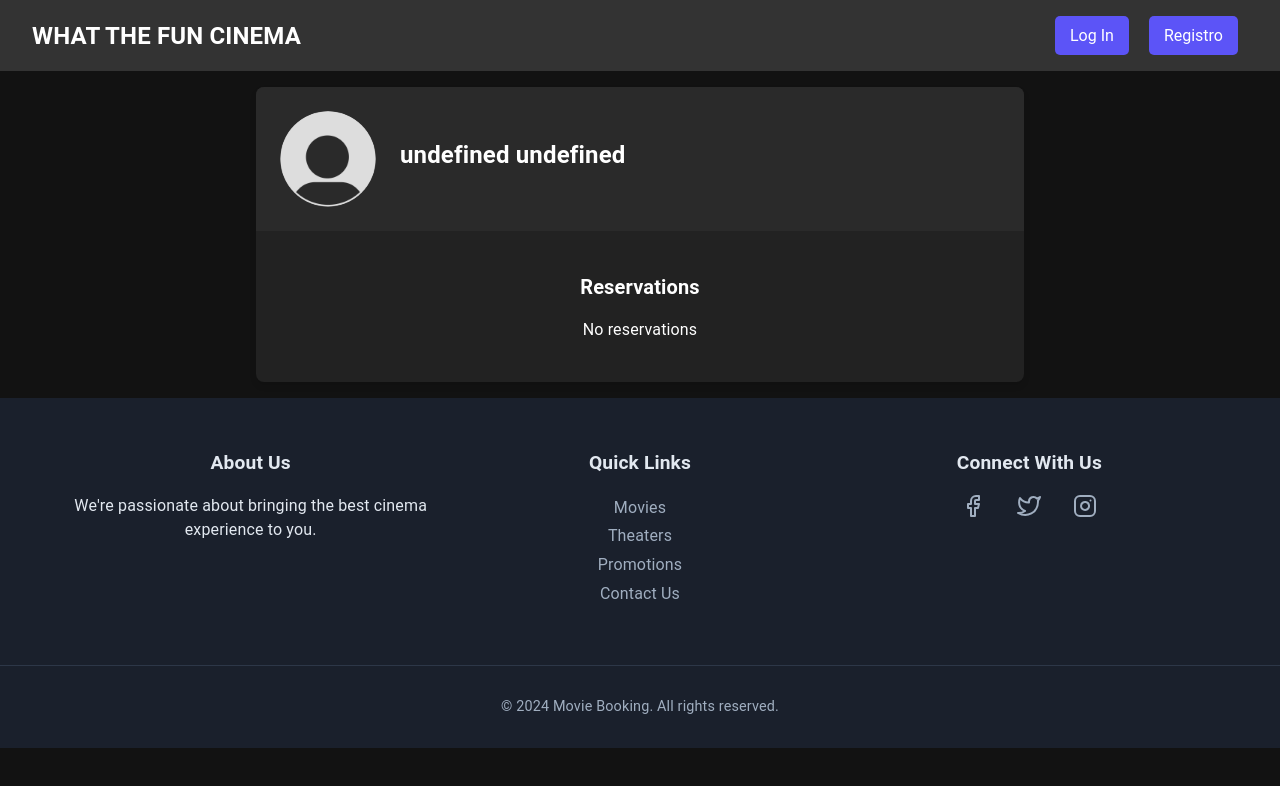
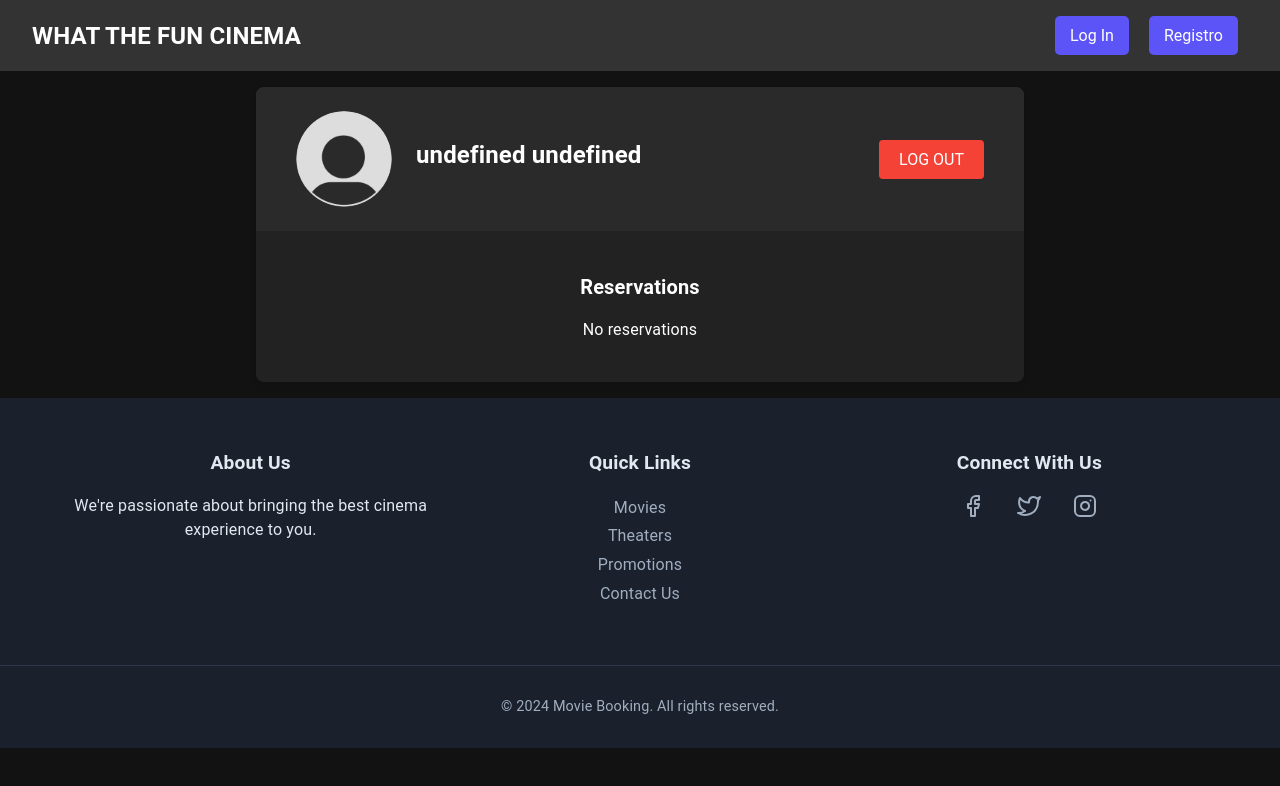
Before and after one commit to buenahora/proyectoticreact, a React (Create React App) app: page /profile in a window 1280 px wide. Shown: the top 786 px of the page. Built offline with nearby package versions, Linux system fonts and the light colour scheme.

Commit message:
Cerrar Sesion

```diff
--- a/src/App.js
+++ b/src/App.js
@@ -9,6 +9,7 @@ import NavBar from './components/NavBar/NavBar.jsx';
 import Footer from './components/Footer/Footer.jsx';
 import Movie from './components/Movie/Movie.jsx';
 import Profile from './components/Profile/Profile.jsx';
+import { useState } from 'react';
 
 
 import { ThemeProvider, createTheme } from '@mui/material/styles';
@@ -16,6 +17,8 @@ import CssBaseline from '@mui/material/CssBaseline';
 import ReservationSeats from './components/ReservationSeats/ReservationSeats.jsx';
 
 export default function App() {
+
+  const [usernameState, setUsernameState] = useState("")
 
   const darkTheme = createTheme({
     palette: {
@@ -28,15 +31,15 @@ export default function App() {
       <CssBaseline />
       <Router>
       <div className="App">
-      <NavBar />
+      <NavBar usernameState = {usernameState} />
         <Routes>
           <Route path="/" element={<Home />} />
-          <Route path="/login" element={<Login />} />
+          <Route path="/login" element={<Login setUsernameState={setUsernameState}/>} />
           <Route path="/register" element={<Register />} />
           <Route path="/reservation" element={<Reservation />} />
           <Route path="/movie/:movieId" element={<Movie />} />
           <Route path="/reservation/:cinemaId/:functionId/:dateTime" element={<ReservationSeats />} />
-          <Route path="/profile" element={<Profile />} />
+          <Route path="/profile" element={<Profile setUsernameState={setUsernameState} usernameState={usernameState}/>} />
 
         </Routes>
         <Footer />
--- a/src/components/Login/Login.tsx
+++ b/src/components/Login/Login.tsx
@@ -5,7 +5,7 @@ import { useNavigate } from 'react-router-dom';
 // import custom Hook useCookie
 import useCookie from '../../useCookie.js';
 
-export default function CinemaLogin() {
+export default function CinemaLogin({setUsernameState}) {
 
   const [email, setEmail] = useState(''); // Nuevo estado para el email
   const [password, setPassword] = useState('');
@@ -73,6 +73,9 @@ export default function CinemaLogin() {
         setUsername(email, 1);
         setUserId(data.userId, 1);
       }
+
+      setUsernameState(email);
+
 
       // Navigate to another page or show success message
 
--- a/src/components/NavBar/NavBar.jsx
+++ b/src/components/NavBar/NavBar.jsx
@@ -2,11 +2,9 @@ import React from 'react';
 import { Link } from 'react-router-dom';
 import './NavBar.css';
 import useCookie from '../../useCookie.js';
-import { useEffect } from 'react';
+import { useEffect, useState } from 'react'
 
-const NavBar = () => {
-
-  let { cookieValue: username, setCookie: setUsername, deleteCookie: deleteUsername } = useCookie("username");
+const NavBar = ({usernameState}) => {
 
   return (
     <nav className="navbar">
@@ -17,7 +15,7 @@ const NavBar = () => {
       </Link>
 
       <div className="navbar-links">
-        {!username ? (
+        {!usernameState ? (
           <>
             <Link to="/login">
               <button>Log In</button>
@@ -28,7 +26,7 @@ const NavBar = () => {
           </>
         ) : (
           <div className="navbar-username">
-            <Link to={'/profile'}>{username}</Link>
+            <Link to={'/profile'}>{usernameState}</Link>
           </div>
         )}
       </div>
--- a/src/components/Profile/Profile.jsx
+++ b/src/components/Profile/Profile.jsx
@@ -3,13 +3,17 @@ import styles from './Profile.module.css'
 import { useEffect } from 'react';
 import axios from 'axios';
 import useCookie from '../../useCookie.js';
+import { useNavigate } from 'react-router-dom';
 
-export default function ProfilePage() {
+export default function ProfilePage({setUsernameState}) {
   const [userData, setUserData] = useState([]);
-  const { cookieValue: userId } = useCookie("userId");
+  const { cookieValue: userId, deleteCookie: deleteUserId } = useCookie("userId");
+  const { cookieValue: username, deleteCookie: deleteUsername } = useCookie("username");
+
   const [reservations, setReservations] = useState([]);
+  const [userIdState, setUserIdState] = useState(userId);
 
-  const [userIdState, setUserIdState] = useState(userId);
+  const navigate = useNavigate();
 
 
 useEffect(() => {
@@ -45,6 +49,7 @@ useEffect(() => {
 }, [userIdState]);
 
 
+
   const handleCancelReservation = (id) => {
 
     const deleteReservation = async (id) => {
@@ -76,6 +81,14 @@ useEffect(() => {
   };
 
 
+  const handleLogout = () => {
+    deleteUserId();
+    deleteUsername();
+    setUsernameState("");
+    navigate('/')
+  }
+
+
 //   id:21
 //   lastName: "prueba"
 //   mail: "prueba10@prueba.com"
@@ -86,6 +99,7 @@ return (
     <div className={styles.container}>
         <div className={styles.card}>
             <div className={styles.cardHeader}>
+                <div className={styles.containerUserInfo}>
                     <div className={styles.avatar}>
                         <img src="/profilepic.png" alt={userData.name + " " + userData.lastName} />
                     </div>
@@ -94,6 +108,12 @@ return (
                         <p className={styles.userEmail}>{userData.mail}</p>
                     </div>
                 </div>
+                    <div>
+                        <button className={styles.logoutButton} onClick={handleLogout}>Log Out</button>
+                    </div>
+            </div>
+
+
             <div className={styles.cardContent}>
                 <h2 className={styles.sectionTitle}>Reservations</h2>
                 {reservations.length > 0 ? (
--- a/src/components/Profile/Profile.module.css
+++ b/src/components/Profile/Profile.module.css
@@ -24,12 +24,44 @@
   margin: 0 auto;
 }
 
+.logOutButton {
+  border-radius: 5px;
+}
+
 .cardHeader {
   display: flex;
   flex-direction: column;
   align-items: center;
-  padding: 1.5rem;
+  justify-content: space-between;
+  padding: 1.5rem 2.5rem;
   background-color: var(--color-secondary);
+
+}
+
+.logoutButton {
+  background-color: #f44336; /* Red background */
+  color: white; /* White text */
+  padding: 10px 20px; /* Vertical and horizontal padding */
+  border: none; /* Remove default border */
+  border-radius: 4px; /* Rounded corners */
+  cursor: pointer; /* Hand cursor on hover */
+  font-size: 16px; /* Text size */
+  text-transform: uppercase; /* Uppercase text */
+  transition: background-color 0.3s ease; /* Smooth transition for hover effect */
+}
+
+.logoutButton:hover {
+  background-color: #d32f2f; /* Darker red on hover */
+}
+
+.logoutButton:active {
+  transform: translateY(1px); /* Slight push down effect when clicked */
+}
+
+.containerUserInfo {
+  display: flex;
+  flex-direction: row;
+  align-items: center;
 }
 
 .avatar {
@@ -134,6 +166,8 @@
   margin-bottom: 0.25rem;
 }
 
+
+
 .cancelButton {
   background-color: var(--color-danger);
   color: var(--color-foreground);
@@ -159,7 +193,6 @@
 @media (min-width: 640px) {
   .cardHeader {
     flex-direction: row;
-    justify-content: flex-start;
   }
 
   .avatar {
```
Lines whose indentation alone changed are shown as unchanged.
